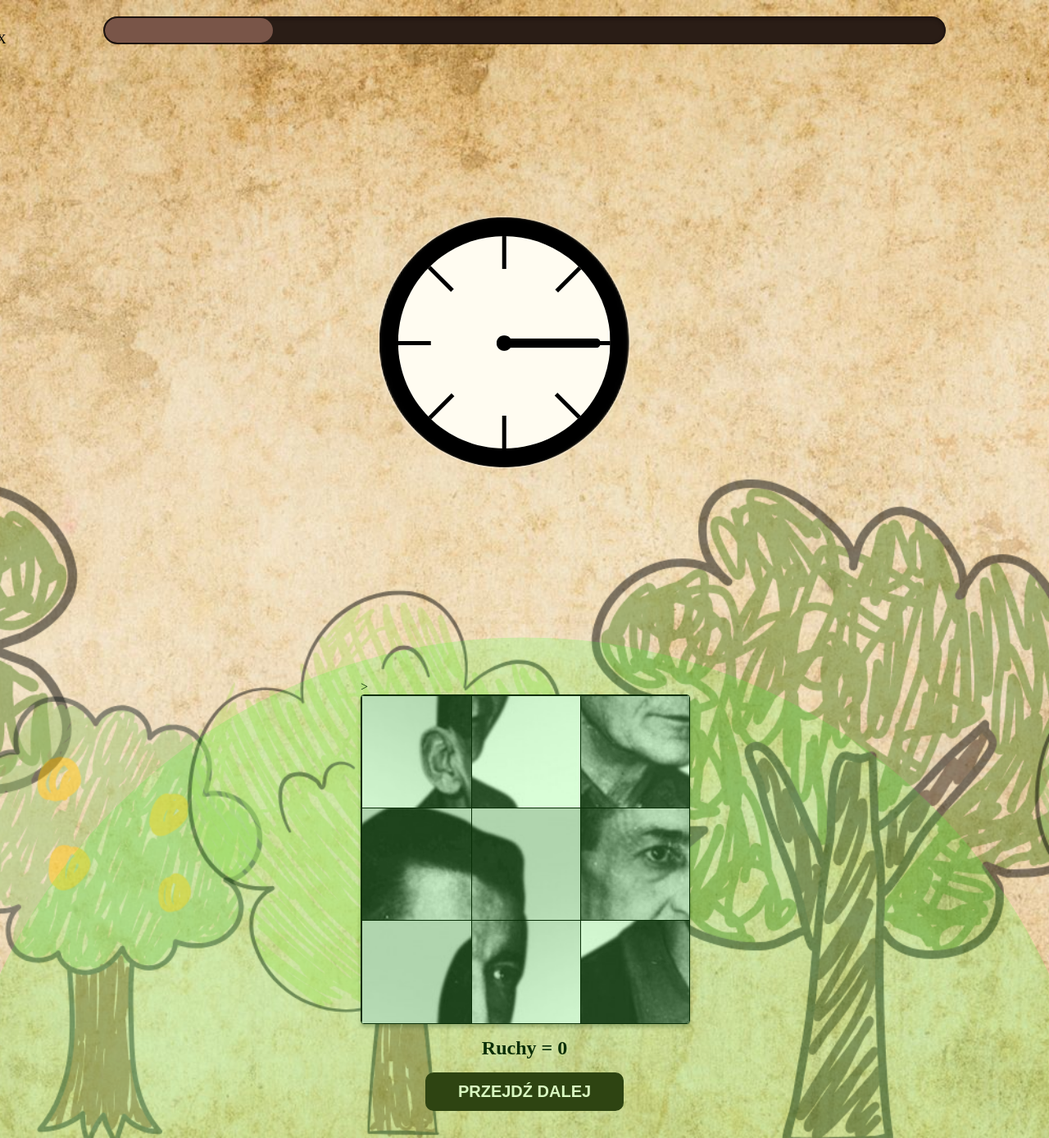
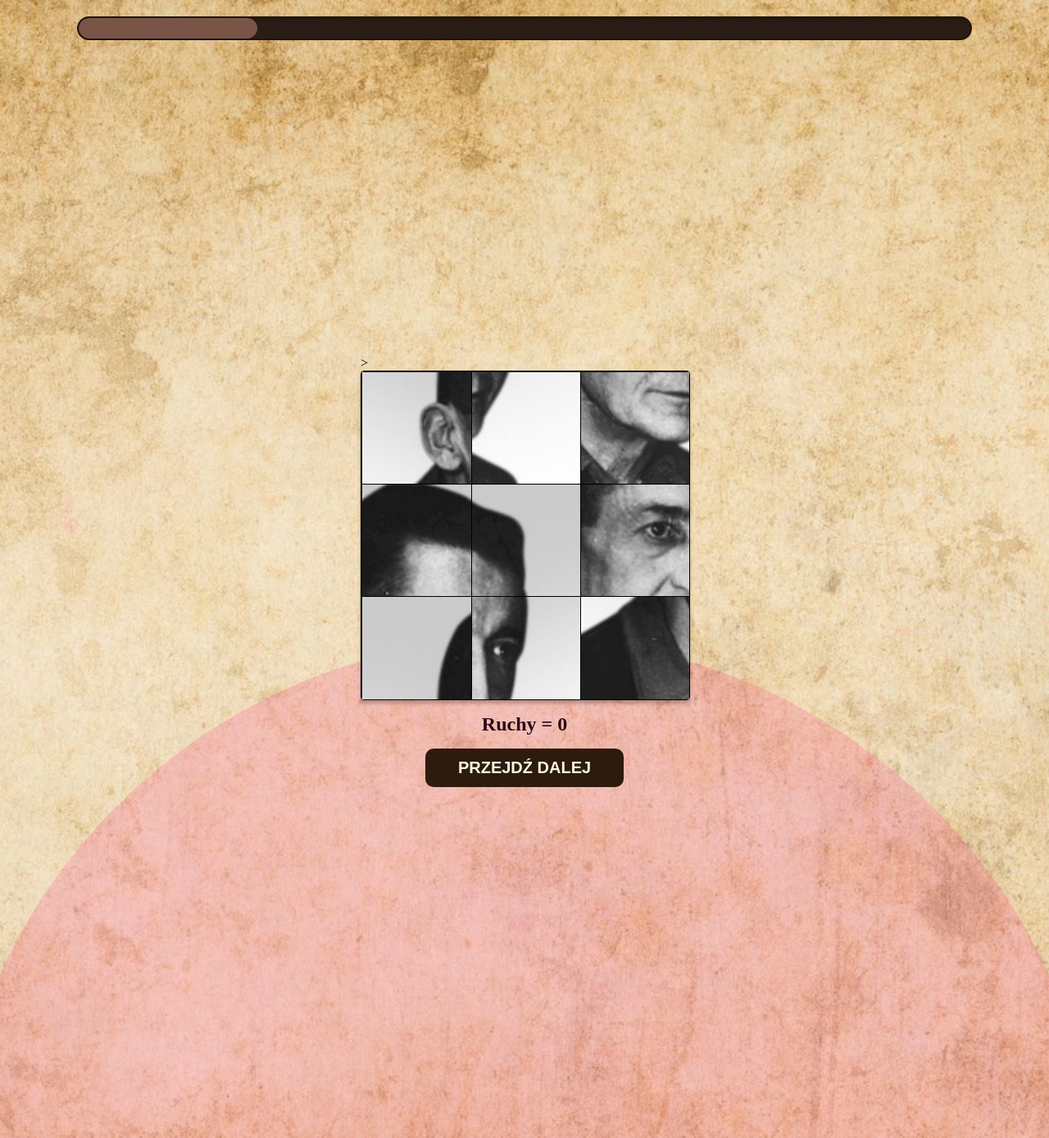
Before and after one commit to wiktia/LittleHistorians, a Flask app: page /puzzle in a window 1280 px wide. Shown: the whole page at 82% size. Run offline with Flask 3, Linux system fonts and the light colour scheme; the visitor is signed in with stand-in values (Sample User, id 1).

Commit message:
puzzlegotowe

```diff
--- a/static/stylepuzzle.css
+++ b/static/stylepuzzle.css
@@ -5,11 +5,11 @@
             min-width: 100vw;
             margin: 0;
             padding: 0;
-            background-image: url("obrazki/puzzletlo.png"), url("obrazki/kartkapapieru.jpg");
+            background-image: url("obrazki/kartkapapieru.jpg"), url("obrazki/kartkapapieru.jpg");
             background-repeat: no-repeat, no-repeat;
             background-position: center, center;
-            background-size: cover, cover;
-            font-family: Merriweather, serif;
+            background-size: cover;
+            font-family: 'Delicious Handrawn', serif;
             display: flex;
             flex-direction: column;
             justify-content: center;
@@ -52,6 +52,7 @@
             gap: 1px;
             border-radius: 4px;
             overflow: hidden;
+            z-index: 2;
         }
 
         .puzzle-img {
@@ -85,6 +86,7 @@
         }
 
         .next-button {
+            position: relative;
             margin-top: 1rem;
             background: #2D1B0E;
             color: #FDF7E3;
@@ -98,6 +100,7 @@
             margin-left: auto;
             margin-right: auto;
             user-select: none;
+            z-index: 2;
         }
 
           .progress-bar-section {
@@ -106,13 +109,13 @@
     background: #2A1D16;
     border-radius: 20px;
     border: 2px solid #1E1410;
-    position: absolute;
+    position: absolute; /* jak sie da relative jak w template to znika pasek */
     top: 20px;
     left: 50%;
     transform: translateX(-50%);
     overflow: hidden;
     box-shadow: inset 0 2px 4px rgba(0,0,0,0.2);
-    z-index: 10;
+
   }
 
   .progress-bar-fill {
@@ -122,6 +125,29 @@
     border-radius: 18px;
     transition: width 0.3s ease-in-out;
   }
+
+  .clock-container {
+    position:absolute;
+    top: -35%;
+    right:-600px;
+    display: flex
+
+  }
+
+  #zegar {
+    scale: 0.4;
+  }
+
+    .czas {
+        position: absolute;
+        top: 300%;
+        right: 20px;
+        font-size: 40px;
+        font-weight: bold;
+        color: #2A1D16;
+        text-shadow: 1px 1px 2px rgba(0,0,0,0.3);
+    }
+
 
         .avatar img {
             position: center;
@@ -151,9 +177,10 @@
     top: 1%;
     position: absolute;
     opacity: 0.5;
-    background: rgba(53, 252, 39, 0.36);
+    background: rgba(252, 39, 135, 0.36);
     border-radius: 99999999px;
     scale: 0.5;
+    z-index:1
 }
 
 
@@ -179,12 +206,24 @@
                 background-size: cover;
             }
             .progress-bar-section {
-      height: 30px;
+                width: 85%;
     }
+
 
         }
 
-        @media (max-width: 768px) {
+        @media (max-width: 600px) {
+            .progress-bar-section {
+        width: 90%;
+        height: 20px;
+    }
+    #zegar {
+        width: 50px;
+    }
+    .czas {
+        font-size: 16px;
+    }
+
           .container {
             width: 90vw;
             max-width: 400px;
```
Also changed, not shown: game.db, 2 other files.
